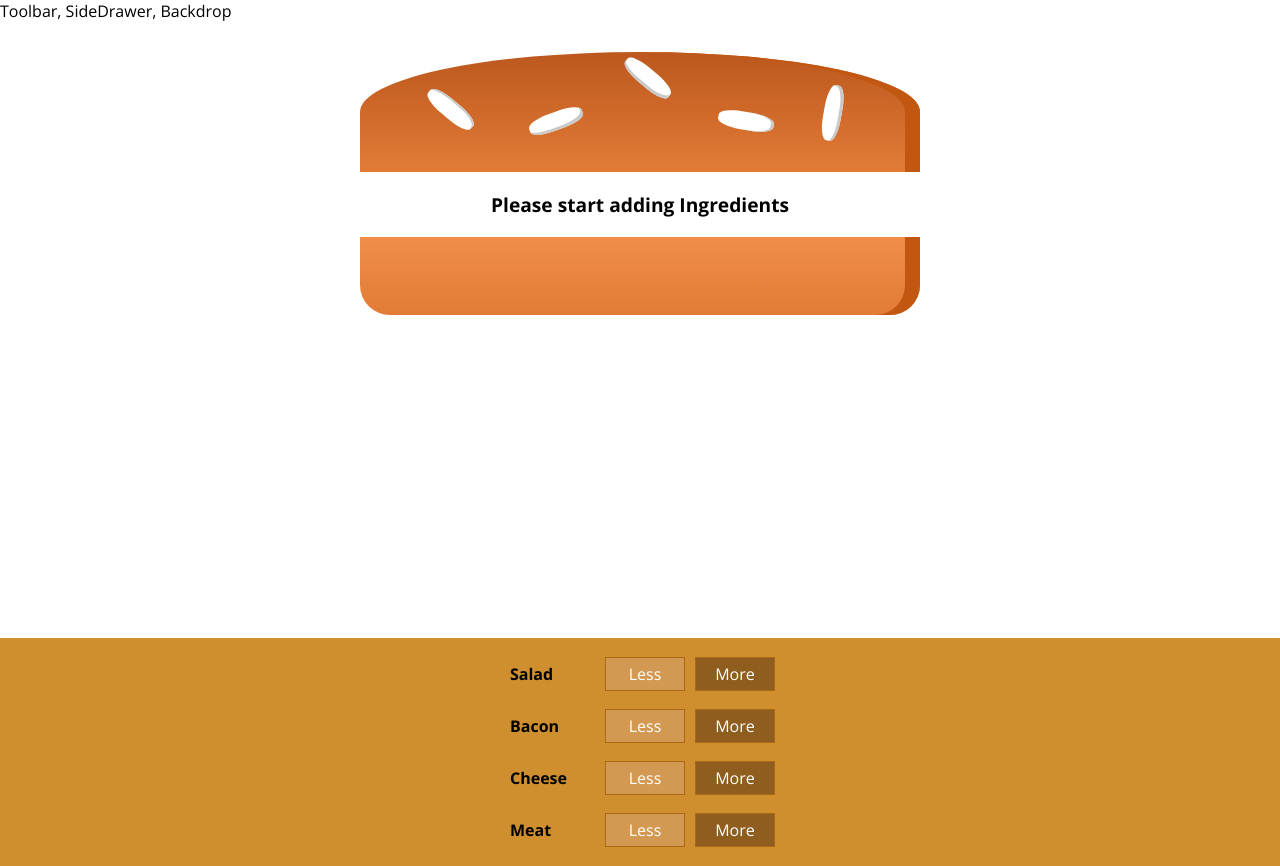
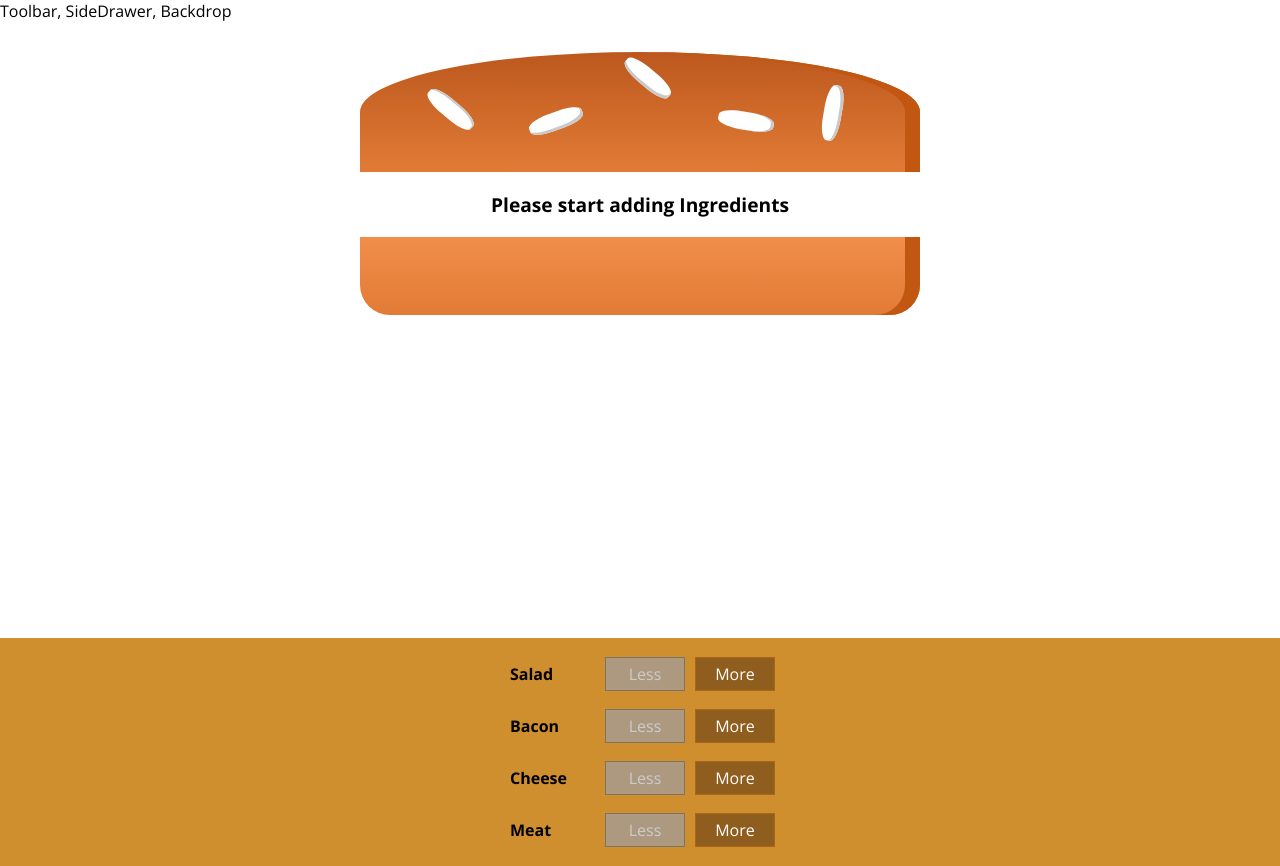
Before and after one commit to TheMarit/BurgerBuilder, a React app: page / in a window 1280 px wide. Built offline with nearby package versions, Linux system fonts and the light colour scheme.

Commit message:
add disabled button if ingredient is 0

```diff
--- a/src/components/Burger/BuildControls/BuildControl/BuildControl.js
+++ b/src/components/Burger/BuildControls/BuildControl/BuildControl.js
@@ -5,7 +5,7 @@ const buildControl = (props) => {
     return (
         <div className={classes.BuildControl}>
             <div className={classes.Label}>{props.label}</div>
-            <button className={classes.Less} onClick={props.remove}>Less</button>
+            <button className={classes.Less} onClick={props.remove} disabled={props.disabled}>Less</button>
             <button className={classes.More} onClick={props.add}>More</button>
         </div>
     )
--- a/src/components/Burger/BuildControls/BuildControls.js
+++ b/src/components/Burger/BuildControls/BuildControls.js
@@ -18,6 +18,7 @@ const buildControls = (props) => {
                 label={control.label}
                 add={() => props.addIngredient(control.type)}
                 remove={() => props.removeIngredient(control.type)}
+                disabled={props.disabled[control.type]}
             />
             ))}
         </div>
--- a/src/containers/BurgerBuilder/BurgerBuilder.js
+++ b/src/containers/BurgerBuilder/BurgerBuilder.js
@@ -19,18 +19,28 @@ class BurgerBuilder extends Component {
 
     removeIngredientHandler = (type) => {
         let currentIngredient = this.state.ingredients[type] - 1;
+        if (currentIngredient < 0){
+            return;
+        }
         let updatedIngredients = {...this.state.ingredients, [type]: currentIngredient}
         this.setState({ingredients: updatedIngredients})
     }
 
 
     render(){
+
+        let disabledInfo = {...this.state.ingredients}
+        for(let key in disabledInfo){
+            disabledInfo[key] = disabledInfo[key] <= 0;
+        }
+
         return(
             <React.Fragment>
                 <Burger ingredients={this.state.ingredients} />
                 <BuildControls
                     addIngredient={this.addIngredientHandler}
                     removeIngredient={this.removeIngredientHandler}
+                    disabled ={disabledInfo}
                 />
             </React.Fragment>
         )
```
